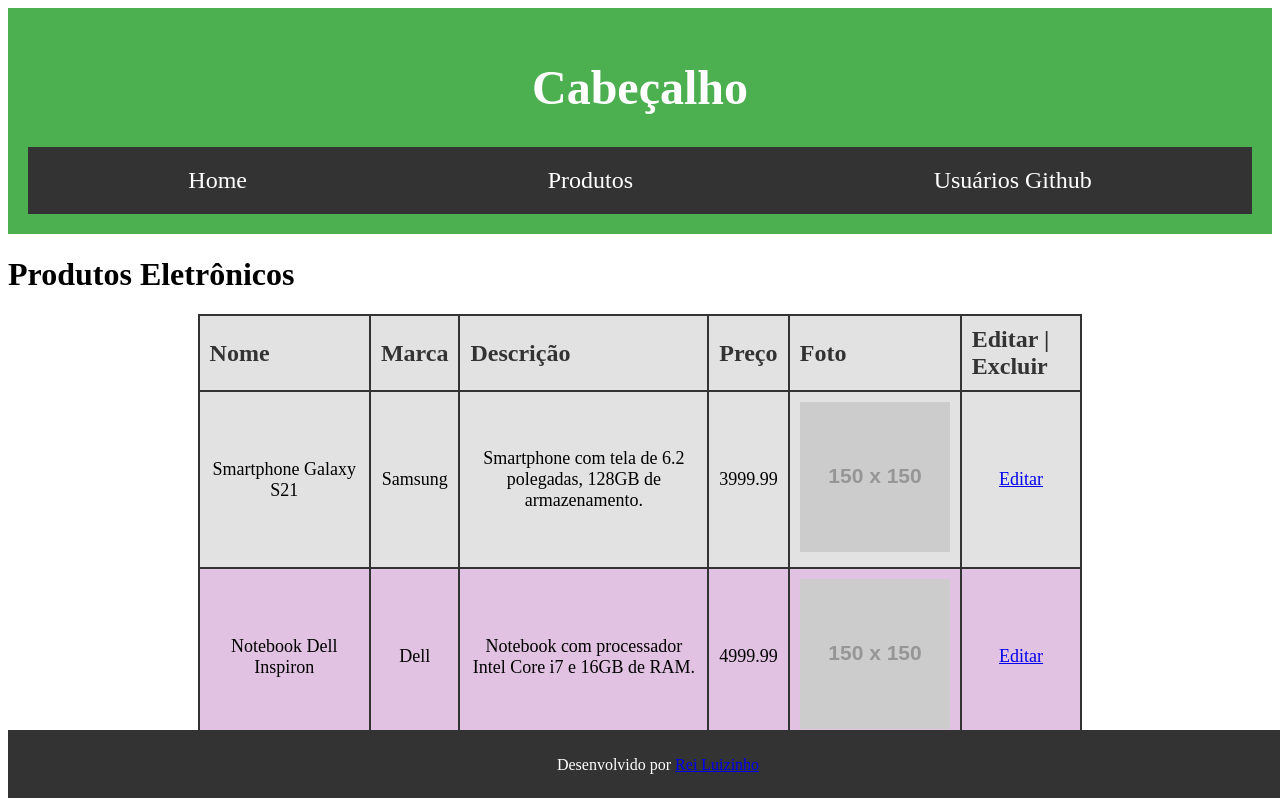
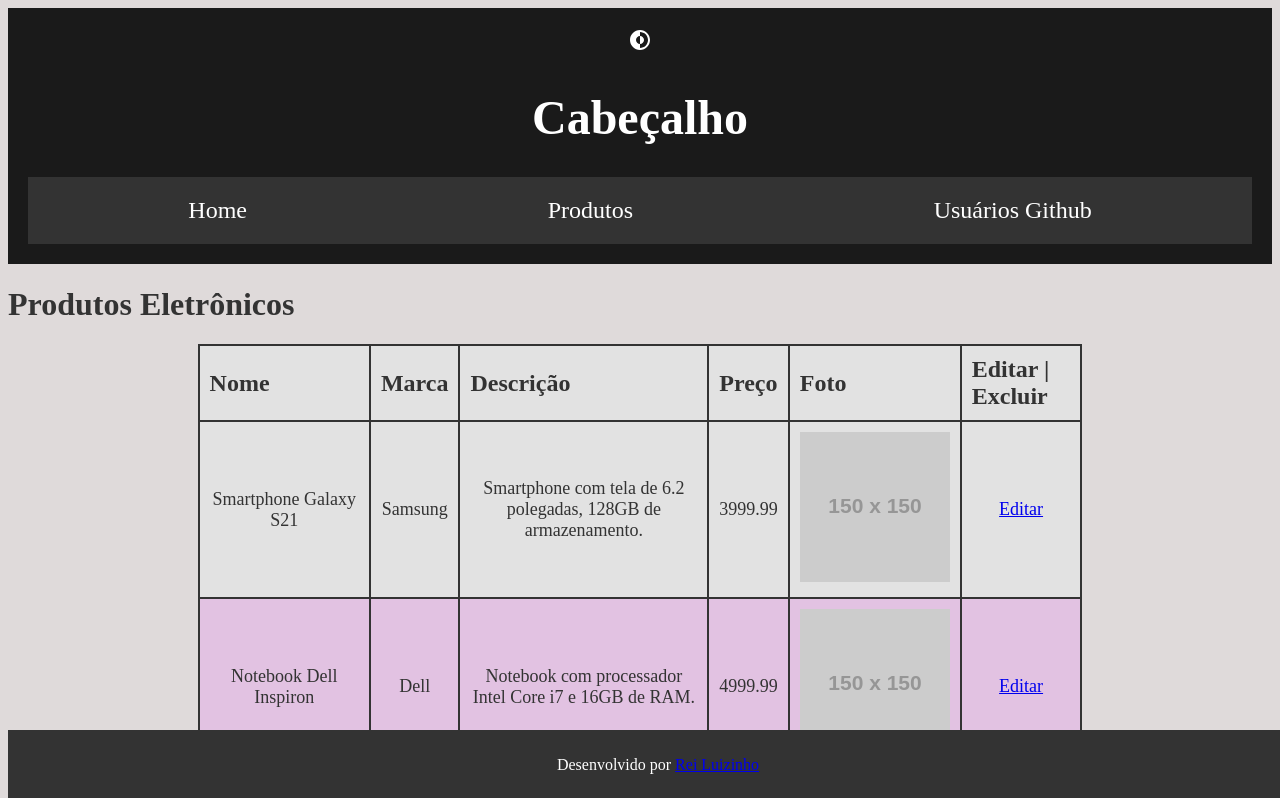
Before and after one commit to 1TDSPM-2024/aula-11-2sem, a React (Vite) app in the folder aula11/: page /produtos in a window 1280 px wide. Shown: the top 798 px of the page. Built offline with nearby package versions, Linux system fonts and the light colour scheme.

Commit message:
Tentando Fazer o DarkMode

```diff
--- a/aula11/package.json
+++ b/aula11/package.json
@@ -12,6 +12,7 @@
   "dependencies": {
     "react": "^18.3.1",
     "react-dom": "^18.3.1",
+    "react-icons": "^5.3.0",
     "react-router-dom": "^6.26.1",
     "sass": "^1.78.0",
     "styled-components": "^6.1.13"
--- a/aula11/src/components/Cabecalho/Cabecalho.tsx
+++ b/aula11/src/components/Cabecalho/Cabecalho.tsx
@@ -1,12 +1,24 @@
+import Menu from "../Menu/Menu";
+import { useState } from "react";
+import { CgDarkMode as BtDark } from "react-icons/cg";
 import "../../style/style.scss"
-import Menu from "../Menu/Menu";
 
 export default function Cabecalho(){
+
+    const [tema, setTema] = useState<"light" | "dark">("light");
+
+    const lancadorTema = () => {
+      setTema((prevTema) => (prevTema === "light" ? "dark" : "light"))
+    }
+
     return(
-        <header>
+        <div className={`app ${tema}`}>
+        <header className="app-header">
+            <BtDark onClick={lancadorTema} className="btn-cg"/>
             <h1>Cabeçalho</h1>
             <Menu/>
         </header>
+        </div>
     )
 
 }
--- a/aula11/src/style/style.scss
+++ b/aula11/src/style/style.scss
@@ -1,3 +1,30 @@
+$app-bg-color-light: white;
+$app-text-color-light: black;
+
+$app-bg-color-dark: black;
+$app-text-color-dark: white;
+
+body{
+    background-color: #dfdada;
+    color:#333;
+}
+
+.app{
+    &.light{
+        background-color: $app-bg-color-light;
+        color: $app-text-color-light;
+    }
+    &.dark{
+        background-color: $app-bg-color-dark;
+        color:$app-text-color-dark;
+    }
+}
+
+.app-header{
+    padding: 20px;
+    text-align: center;
+    background-color: lighten($app-bg-color-dark,10%);
+}
 
 header{
     background-color: #4CAF50;
```
Also changed, not shown: 1 other file (tests, documents, lock files or other folders).
